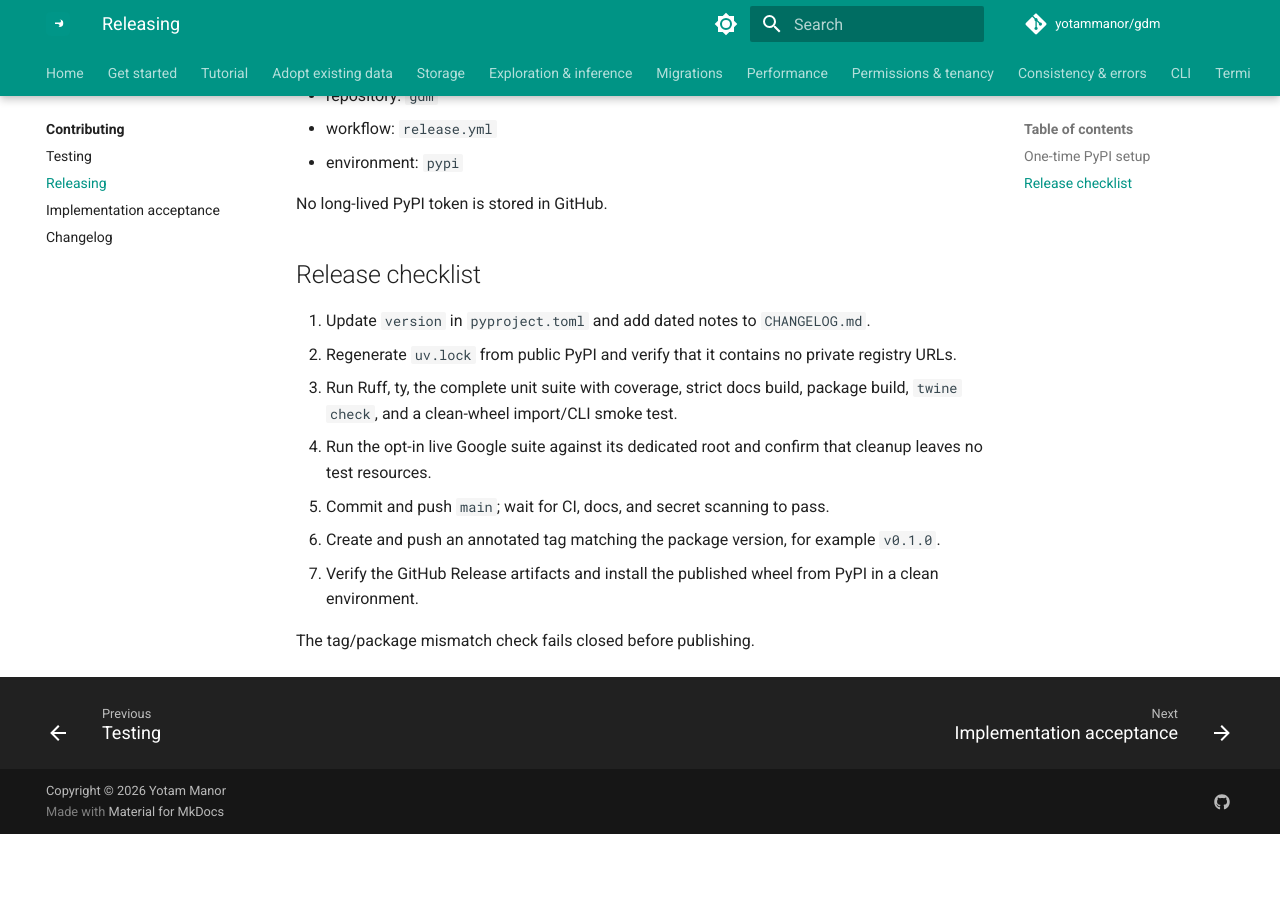
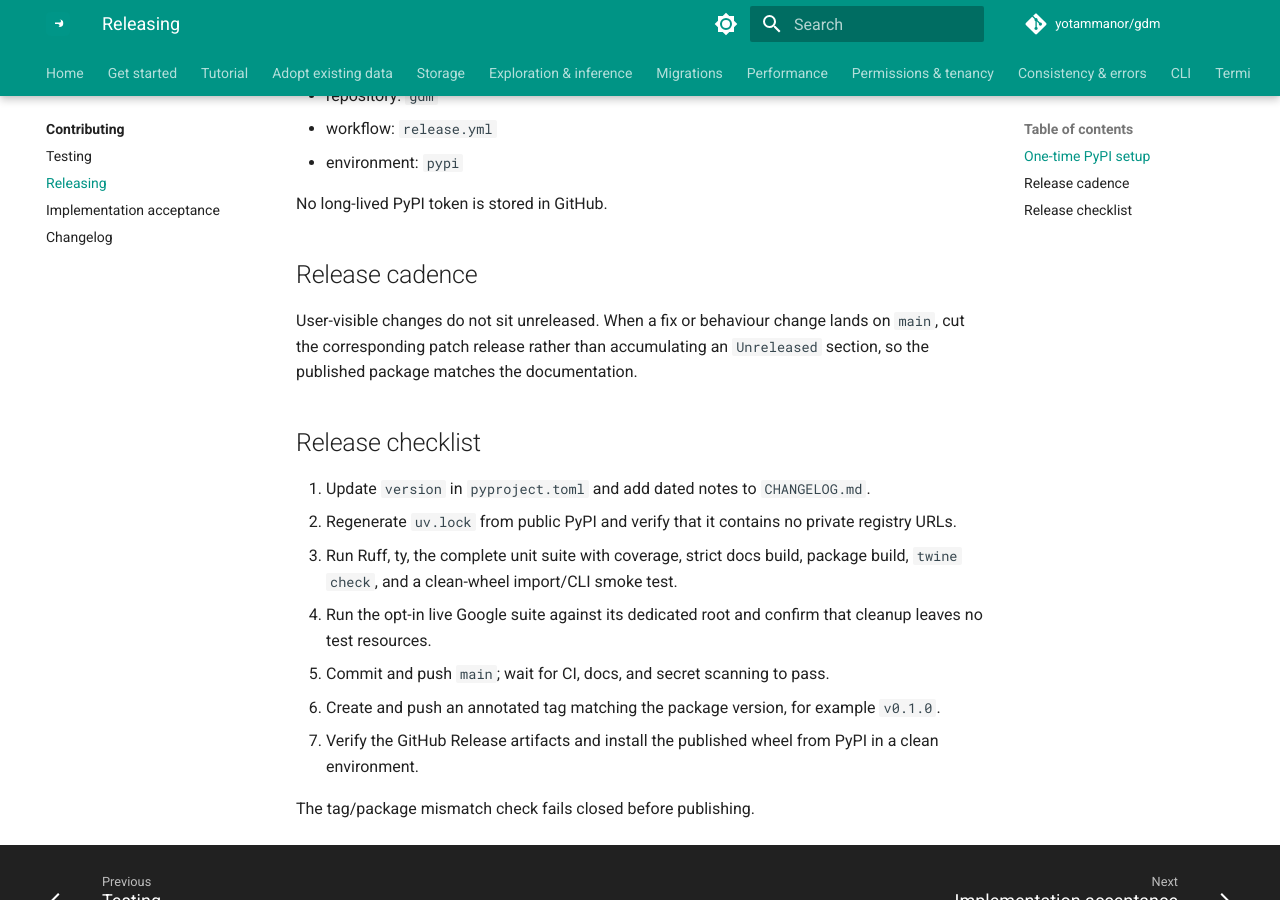
Before and after one commit to yotammanor/gdm, an MkDocs documentation site: the page built from docs/contributing/releasing.md, in a window 1280 px wide and 900 px high, scrolled down 428 px. Built offline with MkDocs 1.6.1 and Material for MkDocs 9.7.7, drawn with Linux system fonts in a browser that asks for light colours; comment, search, counter and statistics services are not loaded; before the commit the page ends 1262 px from its top, so only the background shows below that.

Commit message:
release: 0.1.2
Ships mime= inheritance, so a subclass keeps its base model's MIME
filters instead of silently dropping them.

Documents the cadence this follows: user-visible changes get a patch
release rather than accumulating in an Unreleased section, so the
published package matches the documentation.

Co-authored-by: Cursor <cursoragent@cursor.com>

```diff
--- a/docs/contributing/releasing.md
+++ b/docs/contributing/releasing.md
@@ -16,6 +16,12 @@ Configure a pending trusted publisher for the `google-drive-model` project:
 
 No long-lived PyPI token is stored in GitHub.
 
+## Release cadence
+
+User-visible changes do not sit unreleased. When a fix or behaviour change lands
+on `main`, cut the corresponding patch release rather than accumulating an
+`Unreleased` section, so the published package matches the documentation.
+
 ## Release checklist
 
 1. Update `version` in `pyproject.toml` and add dated notes to `CHANGELOG.md`.
--- a/pyproject.toml
+++ b/pyproject.toml
@@ -1,6 +1,6 @@
 [project]
 name = "google-drive-model"
-version = "0.1.1"
+version = "0.1.2"
 description = "Pydantic models and a SQLModel-inspired API for Google Drive and Sheets"
 readme = "README.md"
 authors = [
```
Also changed, not shown: CHANGELOG.md (+4 -1 lines), 1 other file.
